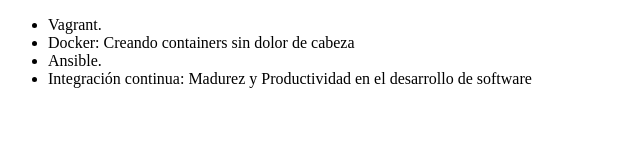
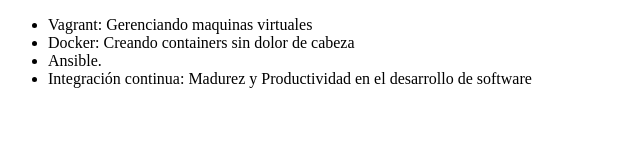
Before and after one commit to errantCoder/Alura-Git, a plain HTML site: page index.html in a window 1280 px wide. Shown: the whole page, without its empty margins (0-640 px from the left). Drawn offline with Linux system fonts and the light colour scheme.

Commit message:
corrigiendo curso de vagrant

```diff
--- a/index.html
+++ b/index.html
@@ -6,7 +6,7 @@
 </head>
 <body>
      <ul>
-         <li> Vagrant.</li>
+         <li> Vagrant: Gerenciando maquinas virtuales</li>
          <li> Docker: Creando containers sin dolor de cabeza</li>
          <li> Ansible.</li>
          <li> Integración continua: Madurez y Productividad  en el desarrollo de software</li>
```
